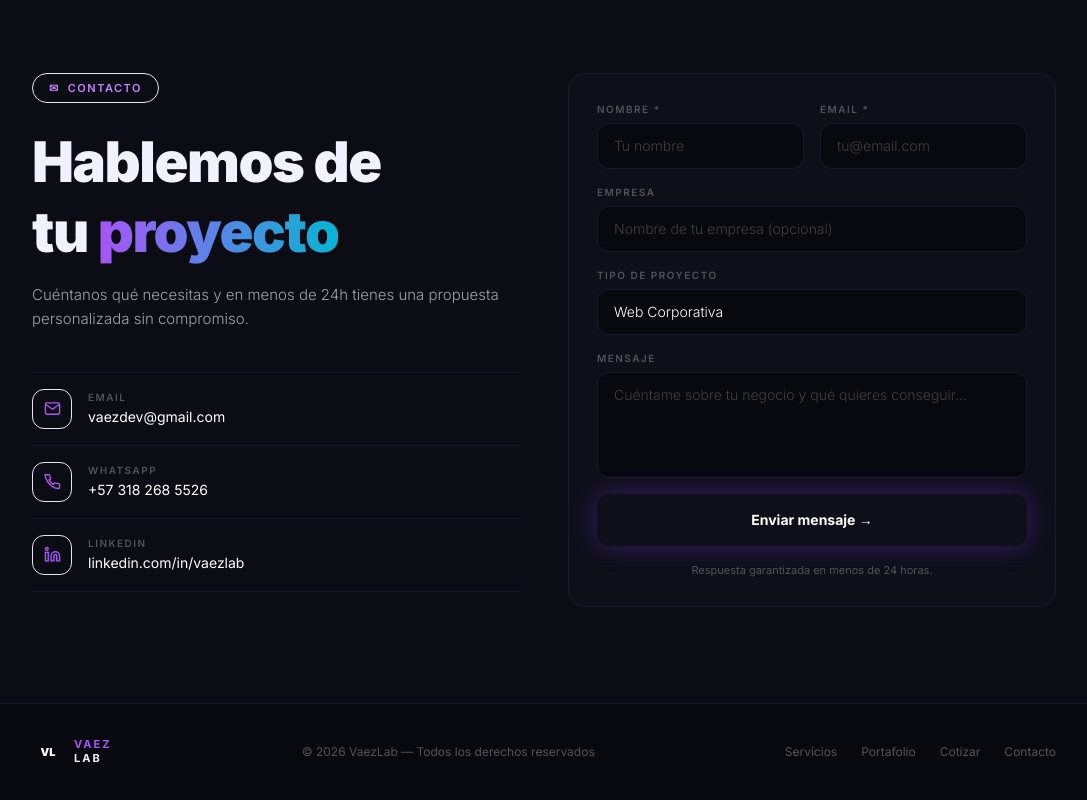
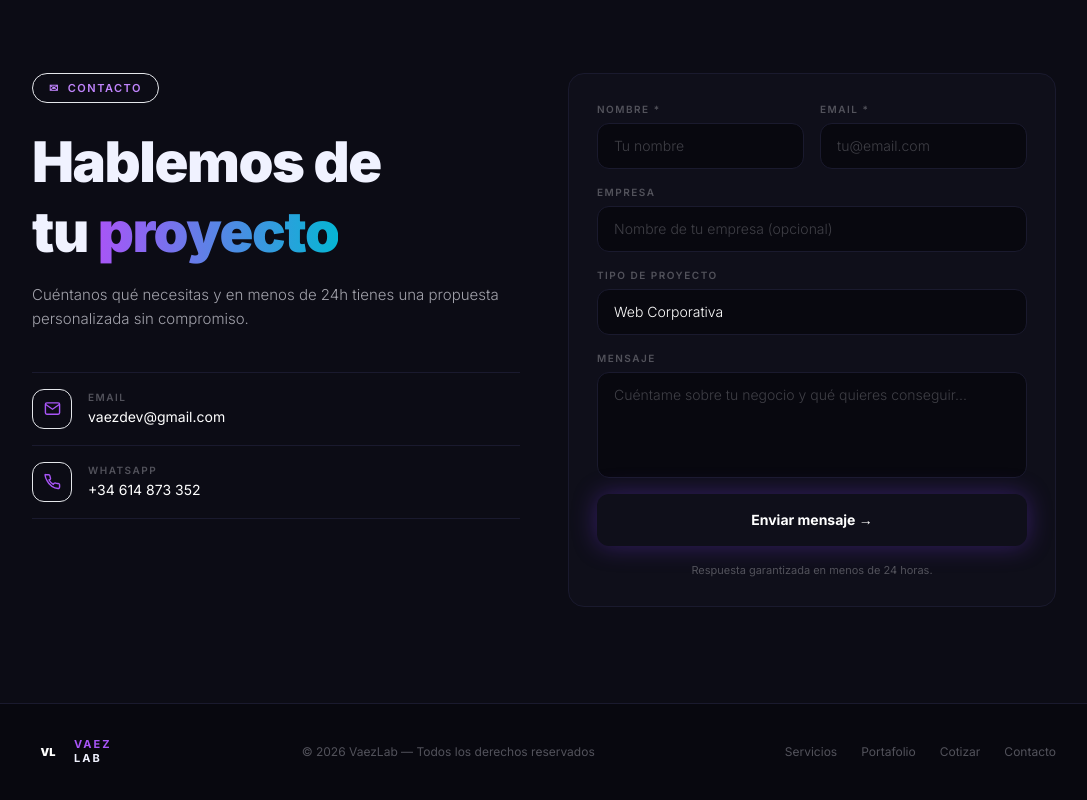
Before and after one commit to VaezDev/vaezlab, a Next.js app: page / in a window 1280 px wide. Shown: the part 7492-8292 px from the top of the page, without its empty margins (96-1183 px from the left). Built offline with nearby package versions, Linux system fonts and the light colour scheme.

Commit message:
actualizar numero de contacto y quitar linkedin

```diff
--- a/components/Contact.jsx
+++ b/components/Contact.jsx
@@ -34,10 +34,8 @@ export default function Contact() {
               {[
                 { label:'Email', val:'vaezdev@gmail.com', href:'mailto:vaezdev@gmail.com',
                   icon:<svg width="17" height="17" viewBox="0 0 24 24" fill="none" stroke="currentColor" strokeWidth="2"><path d="M4 4h16c1.1 0 2 .9 2 2v12c0 1.1-.9 2-2 2H4c-1.1 0-2-.9-2-2V6c0-1.1.9-2 2-2z"/><polyline points="22,6 12,13 2,6"/></svg> },
-                { label:'WhatsApp', val:'+57 318 268 5526', href:'https://wa.me/573182685526',
+                { label:'WhatsApp', val:'+34 614 873 352', href:'https://wa.me/34614873352',
                   icon:<svg width="17" height="17" viewBox="0 0 24 24" fill="none" stroke="currentColor" strokeWidth="2"><path d="M22 16.92v3a2 2 0 01-2.18 2 19.79 19.79 0 01-8.63-3.07A19.5 19.5 0 014.48 11.2a19.79 19.79 0 01-3.07-8.67A2 2 0 013.4 2.5h3a2 2 0 012 1.72c.127.96.361 1.903.7 2.81a2 2 0 01-.45 2.11L7.09 9.9a16 16 0 006 6l1.27-1.27a2 2 0 012.11-.45c.907.339 1.85.573 2.81.7A2 2 0 0122 16.92z"/></svg> },
-                { label:'LinkedIn', val:'linkedin.com/in/vaezlab', href:'https://linkedin.com/in/vaezlab',
-                  icon:<svg width="17" height="17" viewBox="0 0 24 24" fill="none" stroke="currentColor" strokeWidth="2"><path d="M16 8a6 6 0 016 6v7h-4v-7a2 2 0 00-2-2 2 2 0 00-2 2v7h-4v-7a6 6 0 016-6z"/><rect x="2" y="9" width="4" height="12"/><circle cx="4" cy="4" r="2"/></svg> },
               ].map(item => (
                 <motion.a key={item.label} href={item.href} target="_blank" rel="noopener noreferrer"
                   whileHover={{ paddingLeft:'8px' }}
```
